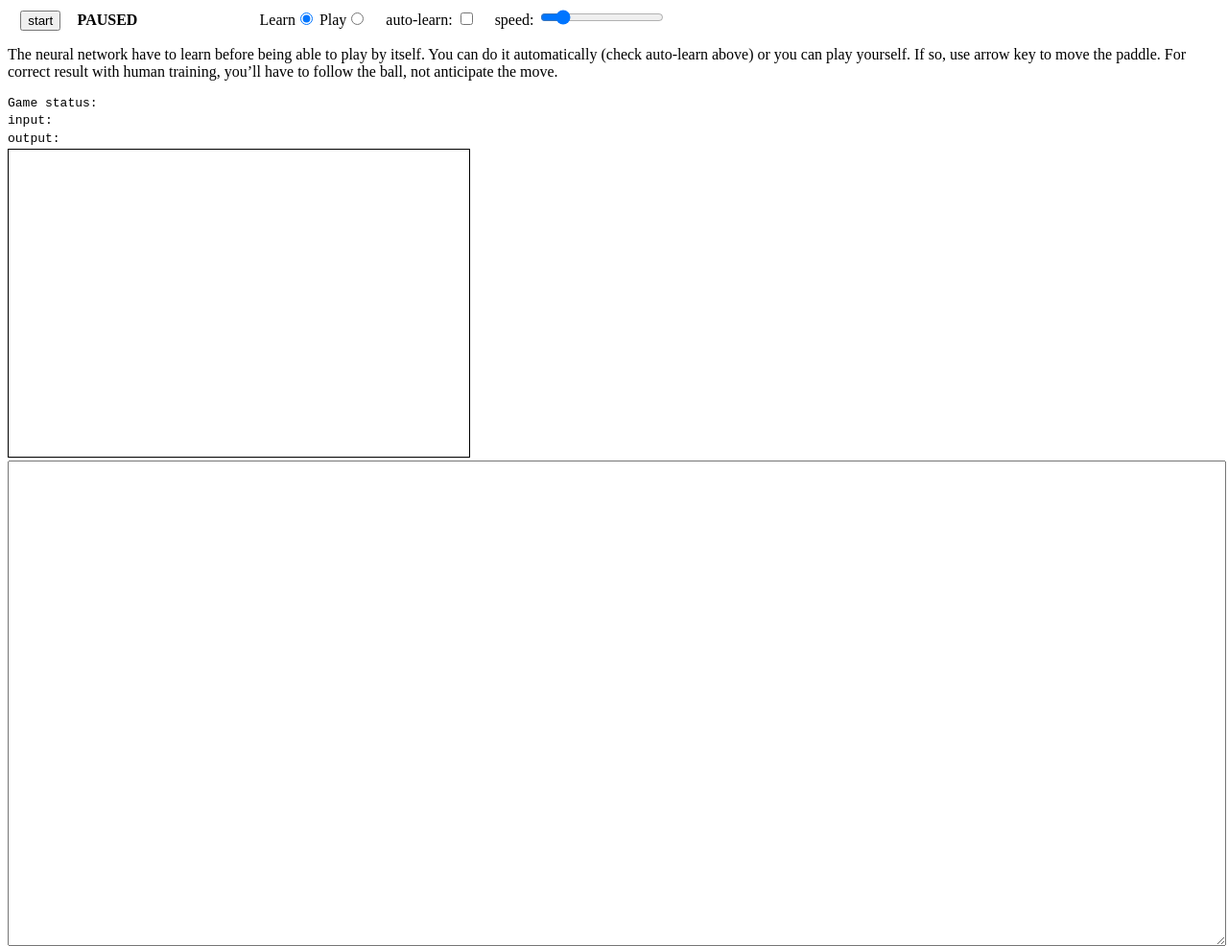
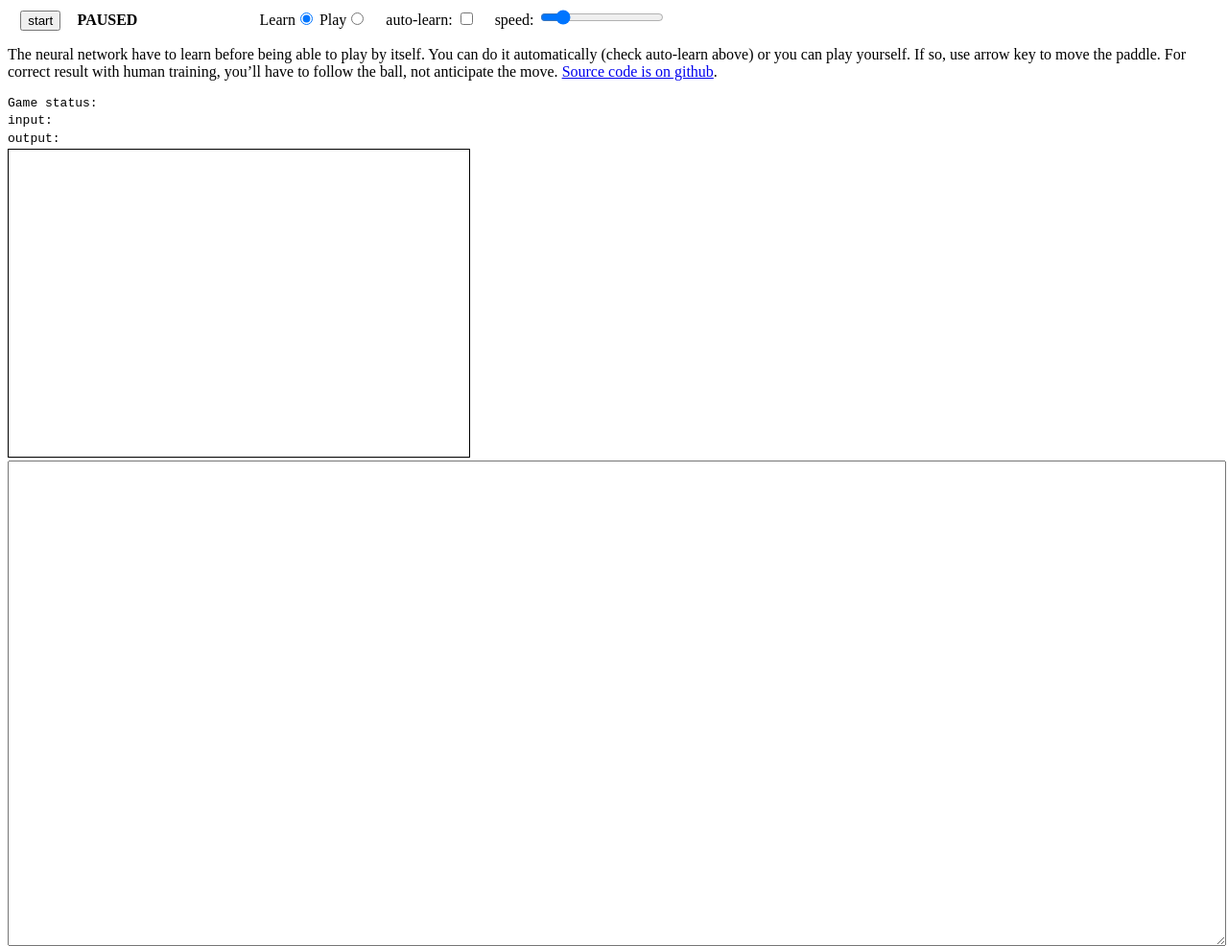
Before and after one commit to paulgreg/brainjs-playing-breakout, a website: page index.html in a window 1280 px wide. Shown: the whole page at 96% size. Drawn offline with Linux system fonts and the light colour scheme.

Commit message:
Add link to source code

```diff
--- a/index.html
+++ b/index.html
@@ -30,6 +30,7 @@
         You can do it automatically (check auto-learn above) or you can play yourself.
         If so, use arrow key to move the paddle.
         For correct result with human training, you’ll have to follow the ball, not anticipate the move.
+        <a href="https://github.com/paulgreg/brainjs-playing-breakout">Source code is on github</a>.
     <p>
     <section>
         <pre class="status">Game status: </pre>
```
